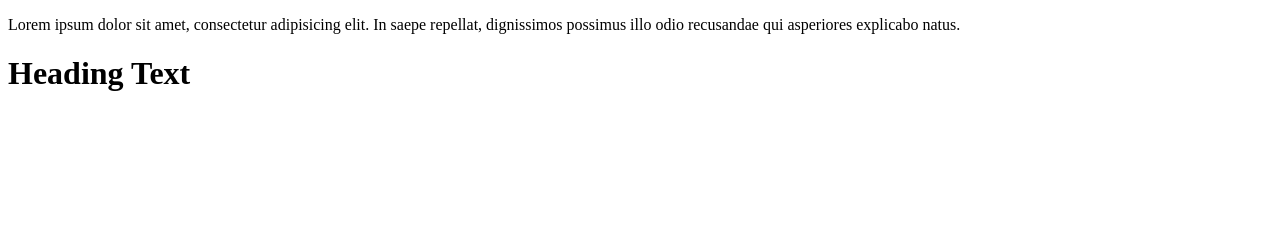
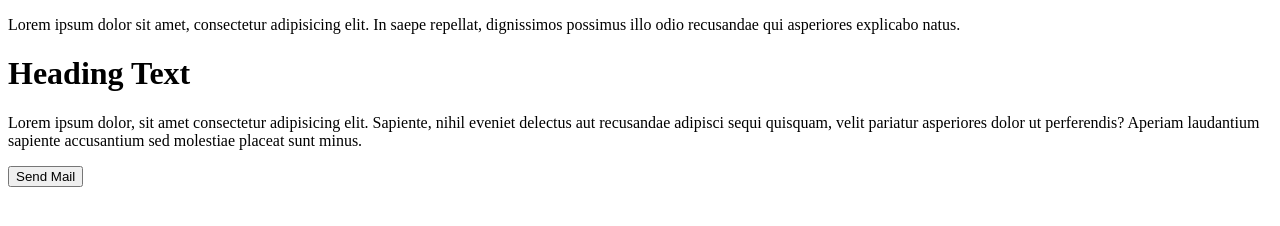
Before and after one commit to ElliotSeidu/Version-Control, a plain HTML site: page index.html in a window 1280 px wide. Drawn offline with Linux system fonts and the light colour scheme.

Commit message:
Elliot branch commit

```diff
--- a/index.html
+++ b/index.html
@@ -9,5 +9,9 @@
     <p>Lorem ipsum dolor sit amet, consectetur adipisicing elit. In saepe repellat, dignissimos possimus illo odio recusandae qui asperiores explicabo natus.</p>
 
     <h1>Heading Text</h1>
+
+    <p>Lorem ipsum dolor, sit amet consectetur adipisicing elit. Sapiente, nihil eveniet delectus aut recusandae adipisci sequi quisquam, velit pariatur asperiores dolor ut perferendis? Aperiam laudantium sapiente accusantium sed molestiae placeat sunt minus.</p>
+
+    <button>Send Mail</button>
 </body>
 </html>
```
